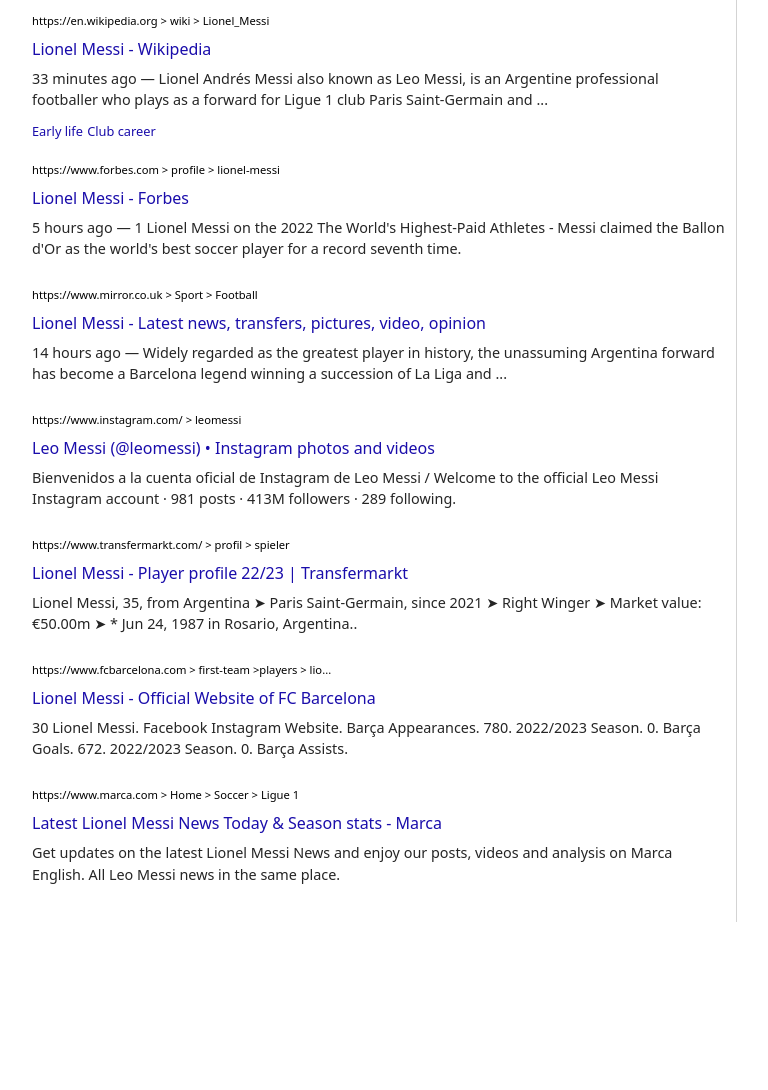
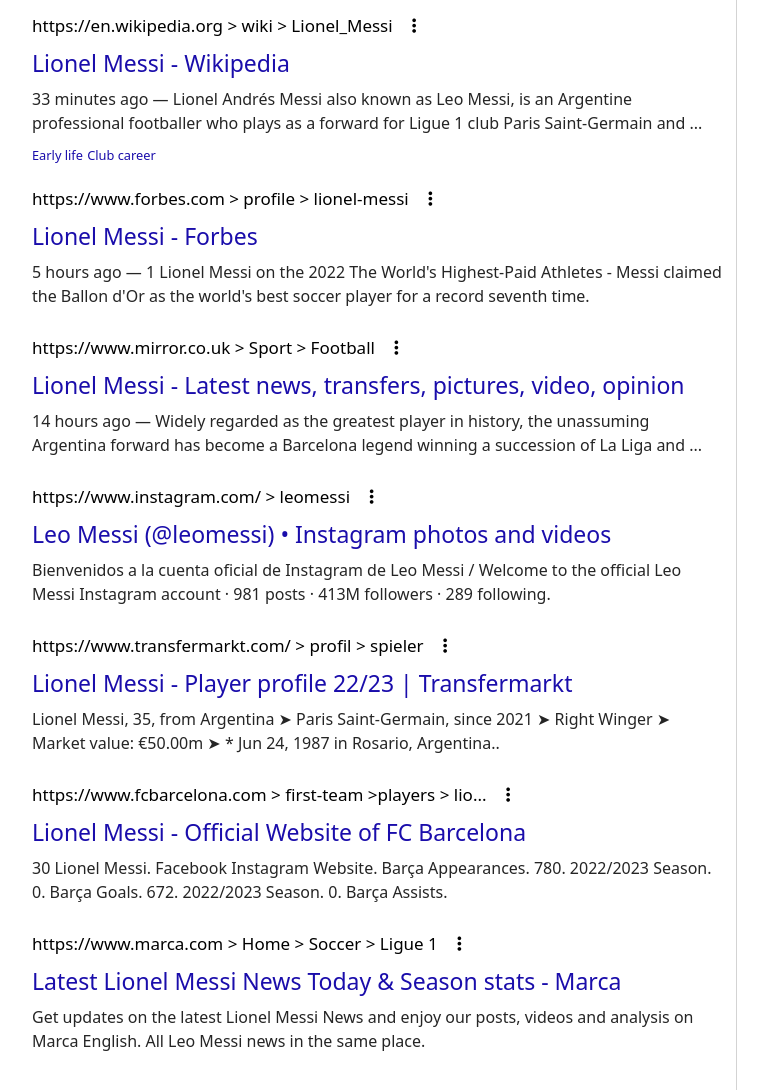
Before and after one commit to BlessingAggrey/GooglePage-Messi, a plain HTML site: page index.html in a window 1280 px wide. Shown: the part 2853-3943 px from the top of the page, without its empty margins (138-906 px from the left). Before the commit the page ends 3775 px from the top, so only its background shows below. Drawn offline with nearby package versions, Linux system fonts and the light colour scheme; a script that the page names is missing.

Commit message:
progress

```diff
--- a/CSS/style.css
+++ b/CSS/style.css
@@ -359,23 +359,32 @@ section {
   margin-bottom: 7px;
 }
 
+.more-news i {
+  padding-left: 15px;
+}
+
 .more-news .first-li {
   color: black;
   text-decoration: none;
-  font-size: 0.7rem;
+  font-size: 17px;
   display: block;
   margin-bottom: 7px;
 }
 
 .more-news .second-li {
-  font-size: 1rem;
+  font-size: 23px;
   color: #1a0dab;
   text-decoration: none;
+  font-weight: 490;
+}
+
+.more-news a:hover {
+  text-decoration: underline;
 }
 
 .more-news p {
   color: #252525;
-  font-size: 0.9rem;
+  font-size: 16px;
 }
 
 .more-news .third-li {
--- a/index.html
+++ b/index.html
@@ -227,7 +227,9 @@
             <section>
                 <div class="more-news">
                     <a href="https://en.wikipedia.org/wiki/Lionel_Messi" class="first-li">https://en.wikipedia.org >
-                        wiki > Lionel_Messi </a>
+                        wiki > Lionel_Messi
+                        <i class="fa-solid fa-ellipsis-vertical"></i>
+                    </a>
                     <a href="https://en.wikipedia.org/wiki/Lionel_Messi" class="second-li">Lionel Messi -
                         Wikipedia</a>
                     <p>33 minutes ago — Lionel Andrés Messi also known as Leo Messi, is an Argentine professional
@@ -239,7 +241,9 @@
 
                 <div class="more-news">
                     <a href="https://www.forbes.com/profile/lionel-messi/" class="first-li">https://www.forbes.com >
-                        profile > lionel-messi </a>
+                        profile > lionel-messi
+                        <i class="fa-solid fa-ellipsis-vertical"></i>
+                    </a>
                     <a href="https://www.forbes.com/profile/lionel-messi/" class="second-li">Lionel Messi -
                         Forbes</a>
                     <p>5 hours ago — 1 Lionel Messi on the 2022 The World's Highest-Paid Athletes - Messi claimed
@@ -248,7 +252,9 @@
 
                 <div class="more-news">
                     <a href="https://www.mirror.co.uk/all-about/lionel-messi/" class="first-li">https://www.mirror.co.uk
-                        > Sport > Football </a>
+                        > Sport > Football
+                        <i class="fa-solid fa-ellipsis-vertical"></i>
+                    </a>
                     <a href="https://www.mirror.co.uk/all-about/lionel-messi" class="second-li">Lionel Messi -
                         Latest news, transfers, pictures, video, opinion</a>
                     <p>14 hours ago — Widely regarded as the greatest player in history, the unassuming Argentina
@@ -257,7 +263,9 @@
 
                 <div class="more-news">
                     <a href="https://www.instagram.com/leomessi/?hl=en/" class="first-li">https://www.instagram.com/
-                        > leomessi </a>
+                        > leomessi
+                        <i class="fa-solid fa-ellipsis-vertical"></i>
+                    </a>
                     <a href="https://www.instagram.com/leomessi/?hl=en" class="second-li">Leo Messi (@leomessi) •
                         Instagram photos and videos</a>
                     <p>Bienvenidos a la cuenta oficial de Instagram de Leo Messi / Welcome to the official Leo Messi
@@ -266,7 +274,9 @@
 
                 <div class="more-news">
                     <a href="https://www.transfermarkt.com/lionel-messi/profil/spieler/28003"
-                        class="first-li">https://www.transfermarkt.com/ > profil > spieler</a>
+                        class="first-li">https://www.transfermarkt.com/ > profil > spieler
+                        <i class="fa-solid fa-ellipsis-vertical"></i>
+                    </a>
                     <a href="https://www.transfermarkt.com/lionel-messi/profil/spieler/28003" class="second-li">Lionel
                         Messi - Player profile 22/23 | Transfermarkt</a>
                     <p>Lionel Messi, 35, from Argentina ➤ Paris Saint-Germain, since 2021 ➤ Right Winger ➤ Market
@@ -275,7 +285,9 @@
 
                 <div class="more-news">
                     <a href="https://www.fcbarcelona.com/en/football/first-team/players/4974/lionel-messi"
-                        class="first-li">https://www.fcbarcelona.com > first-team >players > lio...</a>
+                        class="first-li">https://www.fcbarcelona.com > first-team >players > lio...
+                        <i class="fa-solid fa-ellipsis-vertical"></i>
+                    </a>
                     <a href="https://www.fcbarcelona.com/en/football/first-team/players/4974/lionel-messi"
                         class="second-li">Lionel Messi - Official Website of FC Barcelona</a>
                     <p>30 Lionel Messi. Facebook Instagram Website. Barça Appearances. 780. 2022/2023 Season. 0.
@@ -284,7 +296,9 @@
 
                 <div class="more-news">
                     <a href="https://www.marca.com/en/football/lionel-messi.html" class="first-li">https://www.marca.com
-                        > Home > Soccer > Ligue 1</a>
+                        > Home > Soccer > Ligue 1
+                        <i class="fa-solid fa-ellipsis-vertical"></i>
+                    </a>
                     <a href="https://www.marca.com/en/football/lionel-messi.html" class="second-li">Latest Lionel
                         Messi News Today & Season stats - Marca</a>
                     <p>Get updates on the latest Lionel Messi News and enjoy our posts, videos and analysis on Marca
```
